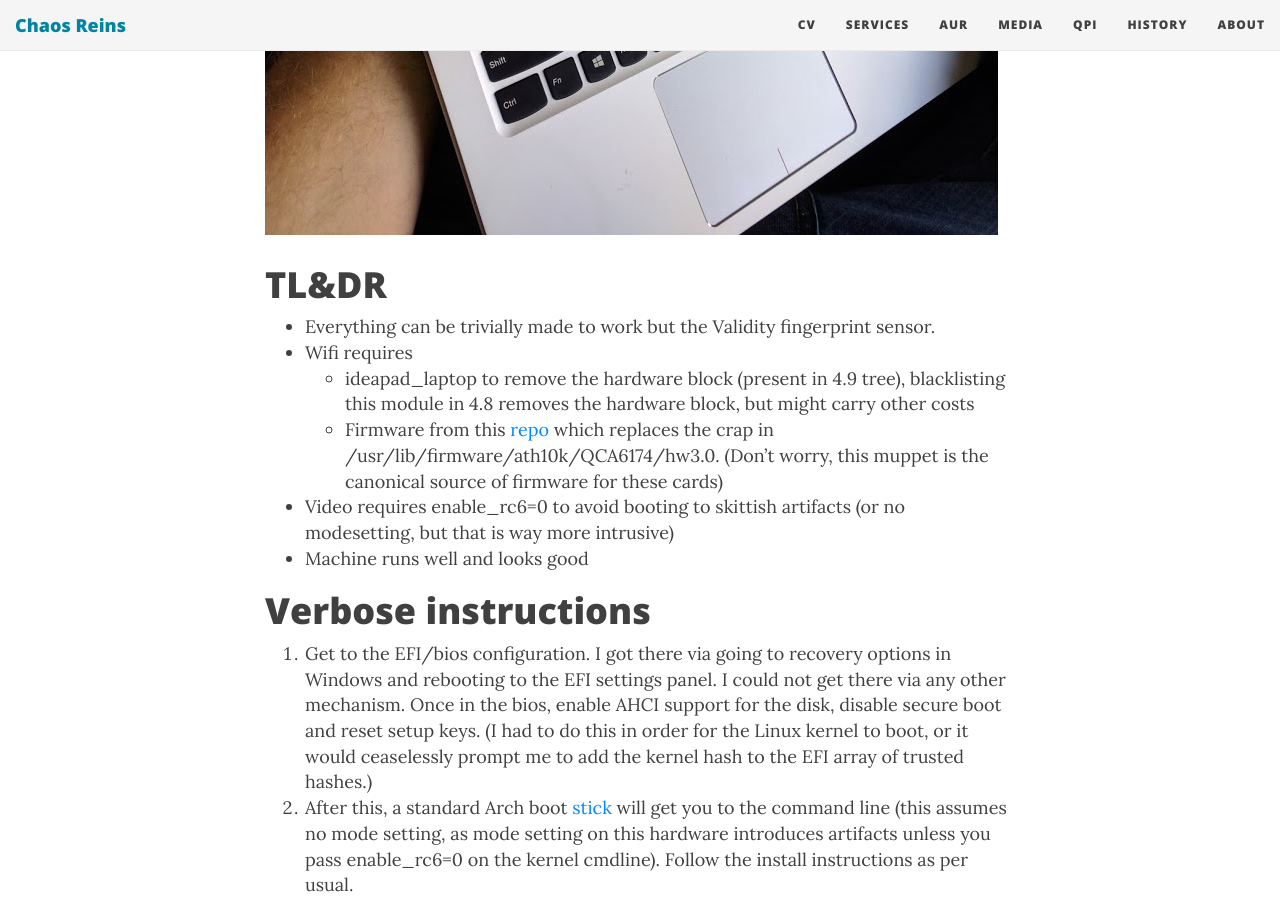
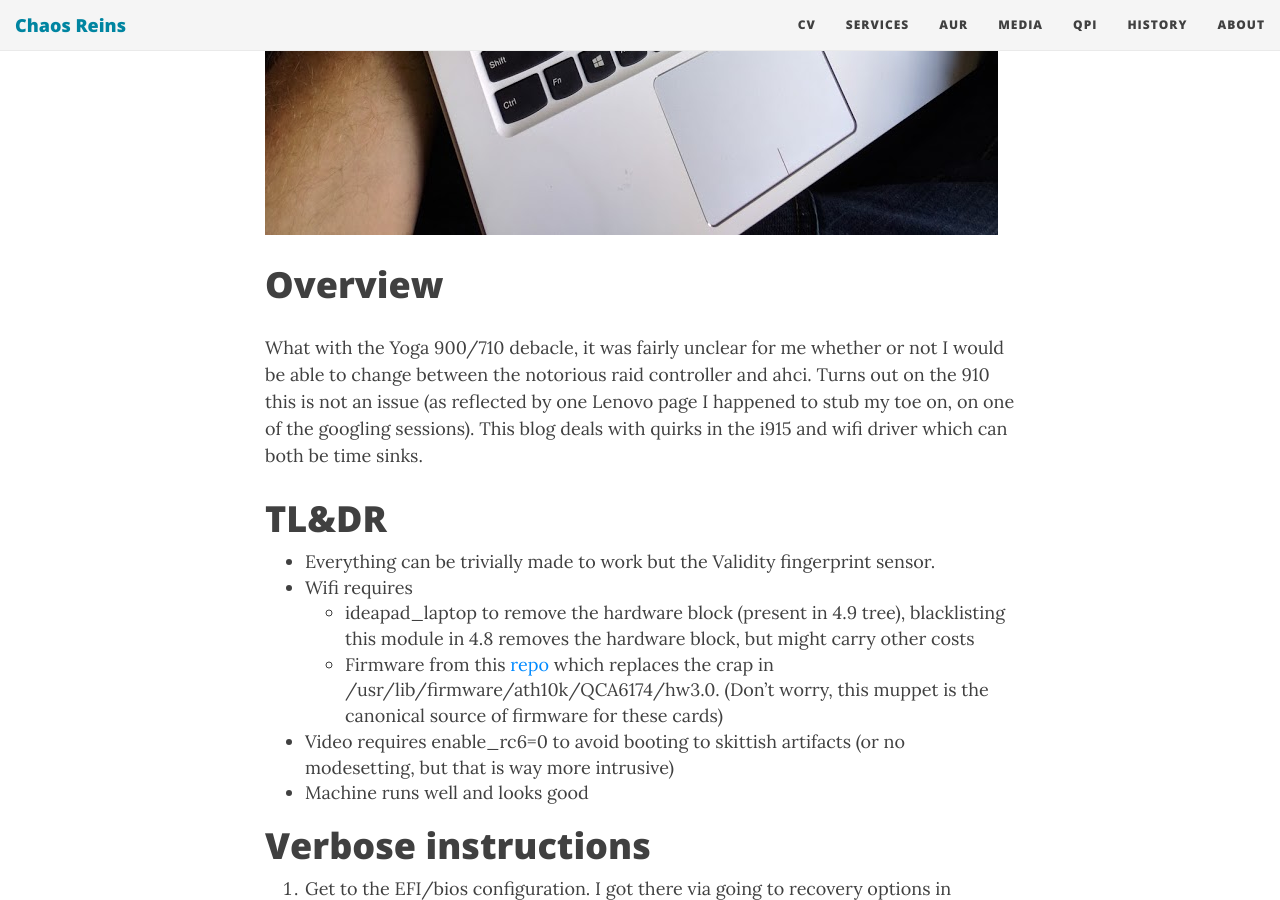
Before and after one commit to sirspudd/sirspudd.github.io, a Jekyll site: the page built from _posts/2016-11-14-arch-yoga-910.md, in a window 1280 px wide and 900 px high, scrolled down 1078 px. Built offline with Jekyll 4.4.1, drawn with Linux system fonts in a browser that asks for light colours; nearby versions of some CDN libraries; comment, search, counter and statistics services are not loaded.

Commit message:
Add overview
Change-Id: I2eacca5810ab5978bfffbc54be45eac051b736df

```diff
--- a/_posts/2016-11-14-arch-yoga-910.md
+++ b/_posts/2016-11-14-arch-yoga-910.md
@@ -7,6 +7,10 @@ tags: [ArchLinux, Lenovo, 910, Yoga]
 ---
 
 ![Lenovo Yoga 910](/img/910.jpg "The beast in question, in action, writing this blog entry")
+
+# Overview
+
+What with the Yoga 900/710 debacle, it was fairly unclear for me whether or not I would be able to change between the notorious raid controller and ahci. Turns out on the 910 this is not an issue (as reflected by one Lenovo page I happened to stub my toe on, on one of the googling sessions). This blog deals with quirks in the i915 and wifi driver which can both be time sinks.
 
 # TL&DR
 
```
